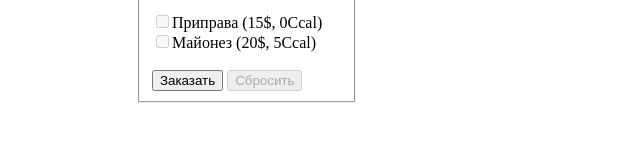
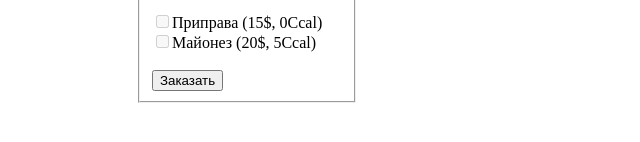
Before and after one commit to vlworks/gb_less3_JS_hard, a plain HTML site: page _burger/burger.html in a window 1280 px wide. Shown: the part 270-412 px from the top of the page, without its empty margins (254-894 px from the left). Drawn offline with Linux system fonts and the light colour scheme.

```diff
--- a/_burger/burger.html
+++ b/_burger/burger.html
@@ -24,7 +24,8 @@
                     <p>Добавка:</p>
                     <input type="checkbox" id="seasoning" name="additive" value="seasoning" disabled>Приправа (15$, 0Ccal)<br>
                     <input type="checkbox" id="mayonnaise" name="additive" value="mayonnaise" disabled>Майонез (20$, 5Ccal)<br><br>
-                    <input type="button" id="complite" value="Заказать">&nbsp;<input type="reset" id="reset" value="Сбросить" disabled>
+                    <input type="button" id="complite" value="Заказать">&nbsp;
+<!--                    <input type="reset" id="reset" value="Сбросить" disabled>-->
                 </fieldset>
             </form>
         </div>
```
